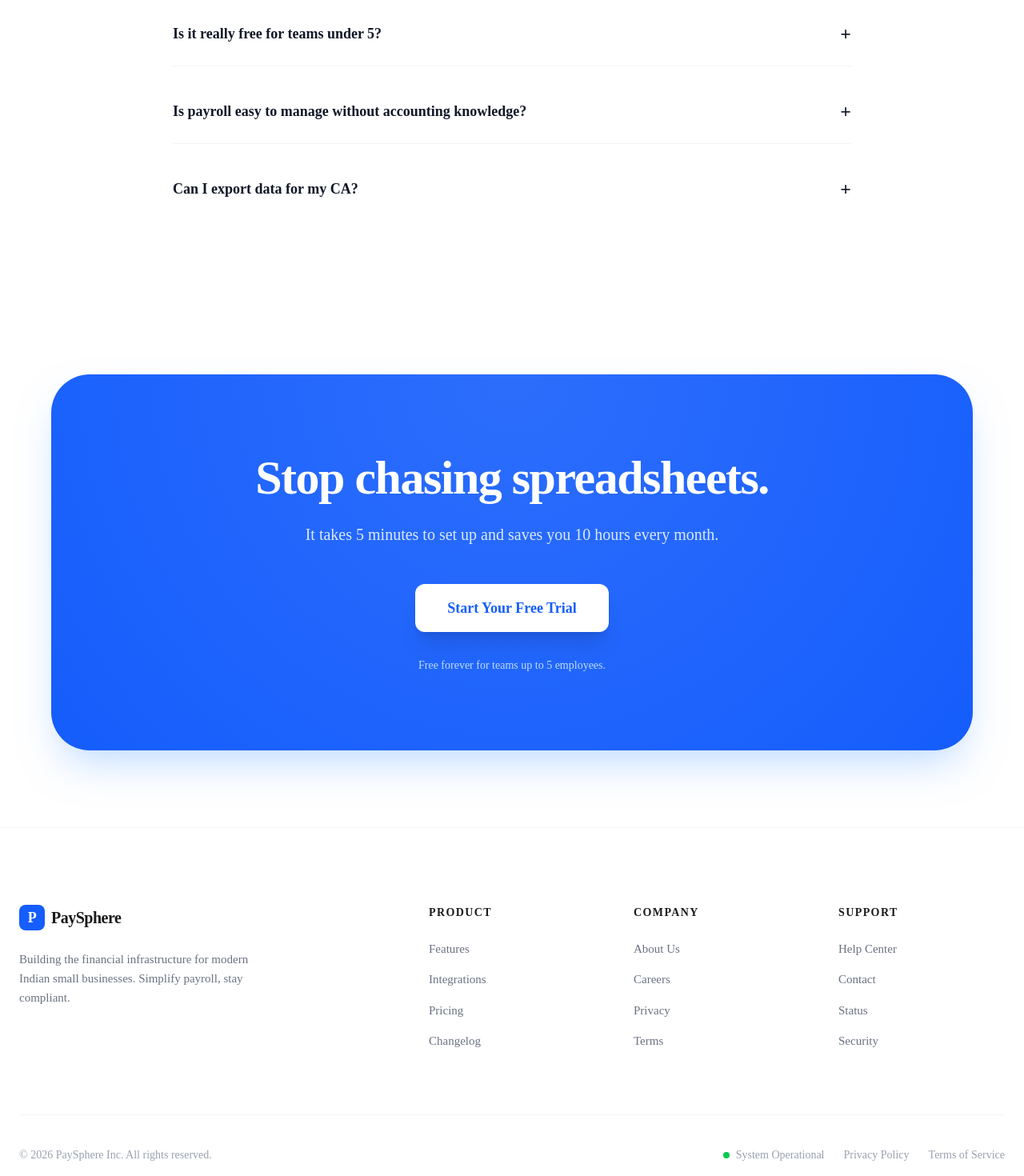
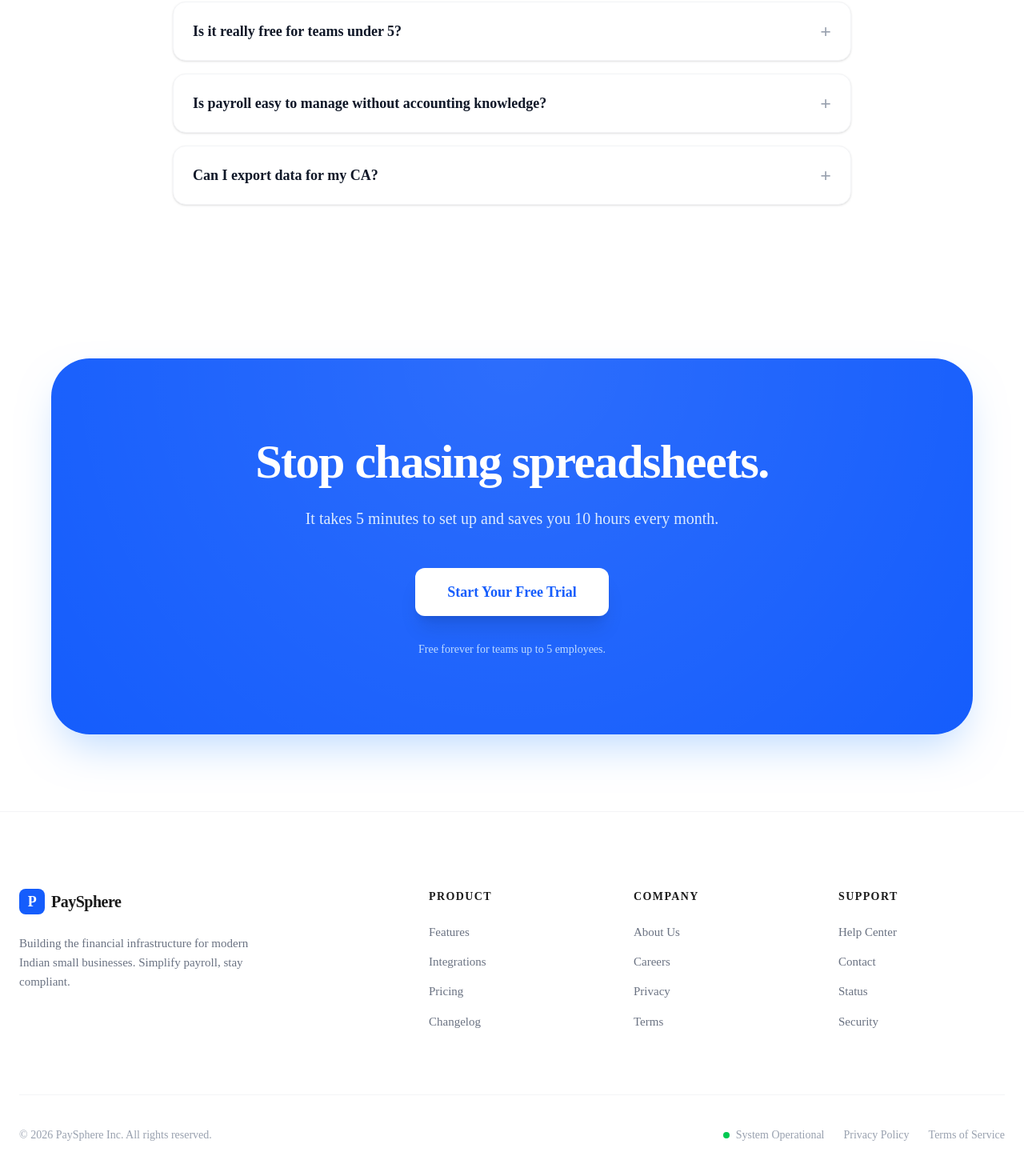
Before and after one commit to codinggita/paySphere, a React (Vite) app in the folder frontend/: page / in a window 1280 px wide. Shown: the part 2960-4430 px from the top of the page at 80% size. Built offline with nearby package versions, Linux system fonts and the light colour scheme.

Commit message:
Improved Responsiveness for Steps, FAQS and Footer

```diff
--- a/frontend/src/components/FAQS.jsx
+++ b/frontend/src/components/FAQS.jsx
@@ -10,7 +10,7 @@ export default function FAQS() {
     },
     {
       q: "Is payroll easy to manage without accounting knowledge?",
-            a: "Yes, you just need to tell who did'nt come to work on how many days."
+      a: "Yes, you just need to tell who didn’t come to work and for how many days."
     },
     {
       q: "Can I export data for my CA?",
@@ -19,36 +19,56 @@ export default function FAQS() {
   ];
 
   return (
-        <section className="py-24 px-6 max-w-4xl mx-auto">
-            <h2 className="text-4xl font-bold text-center mb-16 tracking-tight">
+    <section className="py-16 sm:py-20 md:py-24 px-4 sm:px-6 max-w-4xl mx-auto">
+
+      {/* Heading */}
+      <h2 className="text-2xl sm:text-3xl md:text-4xl font-bold text-center mb-10 sm:mb-14 md:mb-16 tracking-tight">
         Frequently Asked Questions
       </h2>
 
-            <div className="space-y-4">
+      {/* FAQs */}
+      <div className="space-y-3 sm:space-y-4">
         {faqs.map((f, i) => {
           const isOpen = openIndex === i;
 
           return (
-                        <div key={i} className="border-b border-gray-100 py-6 last:border-0">
+            <div
+              key={i}
+              className="border border-gray-100 rounded-xl sm:rounded-2xl px-4 sm:px-6 py-4 sm:py-5 bg-white shadow-sm hover:shadow-md transition-all"
+            >
               <button
-                                className="flex justify-between items-center w-full text-left font-semibold text-lg text-gray-900"
+                className="flex justify-between items-center w-full text-left font-semibold text-base sm:text-lg text-gray-900"
                 onClick={() => setOpenIndex(isOpen ? null : i)}
               >
                 {f.q}
-                                <span className={`text-2xl transition-transform duration-300 ${isOpen ? "rotate-45" : ""}`}>
+
+                {/* Icon */}
+                <span
+                  className={`text-xl sm:text-2xl transition-transform duration-300 ${
+                    isOpen ? "rotate-45 text-blue-600" : "text-gray-400"
+                  }`}
+                >
                   +
                 </span>
               </button>
 
-                            {isOpen && (
-                                <div className="text-gray-600 mt-4 leading-relaxed max-w-2xl animate-in fade-in slide-in-from-top-2 duration-300">
+              {/* Answer */}
+              <div
+                className={`grid transition-all duration-300 ease-in-out ${
+                  isOpen ? "grid-rows-[1fr] opacity-100 mt-3 sm:mt-4" : "grid-rows-[0fr] opacity-0"
+                }`}
+              >
+                <div className="overflow-hidden">
+                  <p className="text-gray-600 text-sm sm:text-base leading-relaxed max-w-2xl">
                     {f.a}
+                  </p>
                 </div>
-                            )}
+              </div>
             </div>
           );
         })}
       </div>
+
     </section>
   );
 }
--- a/frontend/src/components/Footer.jsx
+++ b/frontend/src/components/Footer.jsx
@@ -1,82 +1,115 @@
 export default function Footer() {
   return (
     <>
-      <section className="px-6 py-24">
-        <div className="max-w-6xl mx-auto bg-blue-600 rounded-[3rem] p-12 md:p-24 text-center text-white relative overflow-hidden shadow-2xl shadow-blue-200">
+      {/* CTA Section */}
+      <section className="px-4 sm:px-6 py-16 sm:py-20 md:py-24">
+        <div className="max-w-6xl mx-auto bg-blue-600 rounded-2xl sm:rounded-[2.5rem] md:rounded-[3rem] p-6 sm:p-10 md:p-16 lg:p-24 text-center text-white relative overflow-hidden shadow-2xl shadow-blue-200">
+
           <div className="absolute top-0 left-0 w-full h-full bg-[radial-gradient(circle_at_50%_0%,rgba(255,255,255,0.1),transparent)]"></div>
+
           <div className="relative z-10">
-            <h2 className="text-4xl md:text-6xl font-bold mb-6 tracking-tight leading-[1.1]">Stop chasing spreadsheets.</h2>
-            <p className="text-xl text-blue-100 mb-12 max-w-xl mx-auto">
+            <h2 className="text-2xl sm:text-3xl md:text-5xl lg:text-6xl font-bold mb-4 sm:mb-6 tracking-tight leading-[1.2] sm:leading-[1.1]">
+              Stop chasing spreadsheets.
+            </h2>
+
+            <p className="text-sm sm:text-base md:text-lg lg:text-xl text-blue-100 mb-8 sm:mb-10 md:mb-12 max-w-xl mx-auto">
               It takes 5 minutes to set up and saves you 10 hours every month.
             </p>
-            <div className="flex flex-col sm:flex-row gap-4 justify-center">
-              <button className="bg-white text-blue-600 text-lg font-bold px-10 py-4 rounded-xl shadow-xl transition-all hover:scale-105 active:scale-95">
+
+            <div className="flex flex-col sm:flex-row gap-3 sm:gap-4 justify-center">
+              <button className="w-full sm:w-auto bg-white text-blue-600 text-base sm:text-lg font-bold px-6 sm:px-10 py-3 sm:py-4 rounded-xl shadow-xl transition-all hover:scale-105 active:scale-95">
                 Start Your Free Trial
               </button>
             </div>
-            <p className="mt-8 text-blue-200 text-sm font-medium">Free forever for teams up to 5 employees.</p>
+
+            <p className="mt-6 sm:mt-8 text-blue-200 text-xs sm:text-sm font-medium">
+              Free forever for teams up to 5 employees.
+            </p>
           </div>
         </div>
       </section>
 
-      <footer className="pt-24 pb-12 px-6 border-t border-gray-100">
+      {/* Footer */}
+      <footer className="pt-16 sm:pt-20 md:pt-24 pb-10 sm:pb-12 px-4 sm:px-6 border-t border-gray-100">
         <div className="max-w-7xl mx-auto">
-          <div className="grid grid-cols-2 md:grid-cols-5 gap-12 mb-20">
-            <div className="col-span-2">
-              <div className="text-xl font-black tracking-tight flex items-center gap-2 mb-6">
-                <div className="w-8 h-8 bg-blue-600 rounded-lg flex items-center justify-center text-white text-lg">P</div>
+
+          {/* Grid */}
+          <div className="grid grid-cols-1 sm:grid-cols-2 md:grid-cols-5 gap-10 sm:gap-12 mb-12 sm:mb-16 md:mb-20">
+
+            {/* Brand */}
+            <div className="md:col-span-2">
+              <div className="text-lg sm:text-xl font-black tracking-tight flex items-center gap-2 mb-4 sm:mb-6">
+                <div className="w-7 h-7 sm:w-8 sm:h-8 bg-blue-600 rounded-lg flex items-center justify-center text-white text-sm sm:text-lg">
+                  P
+                </div>
                 PaySphere
               </div>
-              <p className="text-gray-500 text-[15px] leading-relaxed max-w-xs mb-8">
+
+              <p className="text-gray-500 text-sm sm:text-[15px] leading-relaxed max-w-xs mb-6 sm:mb-8">
                 Building the financial infrastructure for modern Indian small businesses.
                 Simplify payroll, stay compliant.
               </p>
             </div>
 
-            <div>
-              <h4 className="font-bold text-sm uppercase tracking-widest mb-6">Product</h4>
-              <ul className="space-y-4 text-[15px] text-gray-500">
-                <li className="hover:text-blue-600 cursor-pointer transition-colors">Features</li>
-                <li className="hover:text-blue-600 cursor-pointer transition-colors">Integrations</li>
-                <li className="hover:text-blue-600 cursor-pointer transition-colors">Pricing</li>
-                <li className="hover:text-blue-600 cursor-pointer transition-colors">Changelog</li>
-              </ul>
-            </div>
+            {/* Columns */}
+            {[
+              {
+                title: "Product",
+                links: ["Features", "Integrations", "Pricing", "Changelog"]
+              },
+              {
+                title: "Company",
+                links: ["About Us", "Careers", "Privacy", "Terms"]
+              },
+              {
+                title: "Support",
+                links: ["Help Center", "Contact", "Status", "Security"]
+              }
+            ].map((col, i) => (
+              <div key={i}>
+                <h4 className="font-bold text-xs sm:text-sm uppercase tracking-widest mb-4 sm:mb-6">
+                  {col.title}
+                </h4>
 
-            <div>
-              <h4 className="font-bold text-sm uppercase tracking-widest mb-6">Company</h4>
-              <ul className="space-y-4 text-[15px] text-gray-500">
-                <li className="hover:text-blue-600 cursor-pointer transition-colors">About Us</li>
-                <li className="hover:text-blue-600 cursor-pointer transition-colors">Careers</li>
-                <li className="hover:text-blue-600 cursor-pointer transition-colors">Privacy</li>
-                <li className="hover:text-blue-600 cursor-pointer transition-colors">Terms</li>
-              </ul>
-            </div>
-
-            <div>
-              <h4 className="font-bold text-sm uppercase tracking-widest mb-6">Support</h4>
-              <ul className="space-y-4 text-[15px] text-gray-500">
-                <li className="hover:text-blue-600 cursor-pointer transition-colors">Help Center</li>
-                <li className="hover:text-blue-600 cursor-pointer transition-colors">Contact</li>
-                <li className="hover:text-blue-600 cursor-pointer transition-colors">Status</li>
-                <li className="hover:text-blue-600 cursor-pointer transition-colors">Security</li>
-              </ul>
-            </div>
+                <ul className="space-y-3 sm:space-y-4 text-sm sm:text-[15px] text-gray-500">
+                  {col.links.map((link, j) => (
+                    <li
+                      key={j}
+                      className="hover:text-blue-600 cursor-pointer transition-colors"
+                    >
+                      {link}
+                    </li>
+                  ))}
+                </ul>
+              </div>
+            ))}
           </div>
 
-          <div className="flex flex-col md:flex-row justify-between items-center pt-10 border-t border-gray-100 gap-6">
-            <p className="text-sm text-gray-400">© 2026 PaySphere Inc. All rights reserved.</p>
-            <div className="flex items-center gap-6 text-sm text-gray-400">
+          {/* Bottom Bar */}
+          <div className="flex flex-col md:flex-row justify-between items-center pt-6 sm:pt-8 md:pt-10 border-t border-gray-100 gap-4 sm:gap-6 text-center md:text-left">
+
+            <p className="text-xs sm:text-sm text-gray-400">
+              © 2026 PaySphere Inc. All rights reserved.
+            </p>
+
+            <div className="flex flex-wrap justify-center md:justify-end items-center gap-4 sm:gap-6 text-xs sm:text-sm text-gray-400">
               <span className="flex items-center gap-2">
                 <span className="w-2 h-2 bg-green-500 rounded-full"></span>
                 System Operational
               </span>
-              <span className="cursor-pointer hover:text-gray-900 transition-colors">Privacy Policy</span>
-              <span className="cursor-pointer hover:text-gray-900 transition-colors">Terms of Service</span>
+
+              <span className="cursor-pointer hover:text-gray-900 transition-colors">
+                Privacy Policy
+              </span>
+
+              <span className="cursor-pointer hover:text-gray-900 transition-colors">
+                Terms of Service
+              </span>
             </div>
+
           </div>
         </div>
       </footer>
     </>
-  )
+  );
 }
```
Also changed, not shown: frontend/src/components/Steps.jsx (+28 -9 lines). Lines whose indentation alone changed are shown as unchanged.
